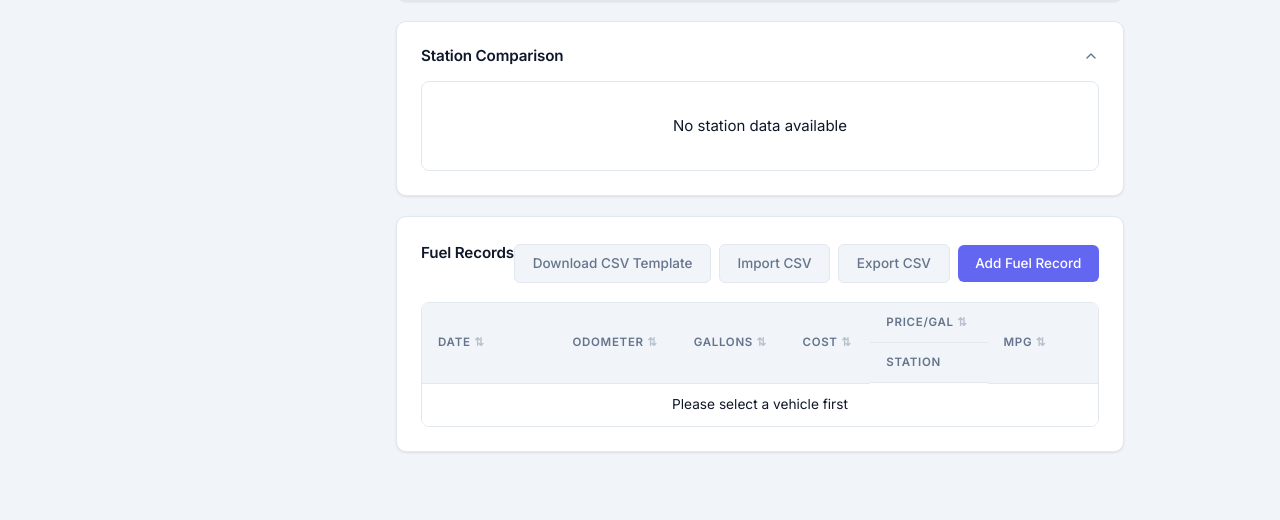
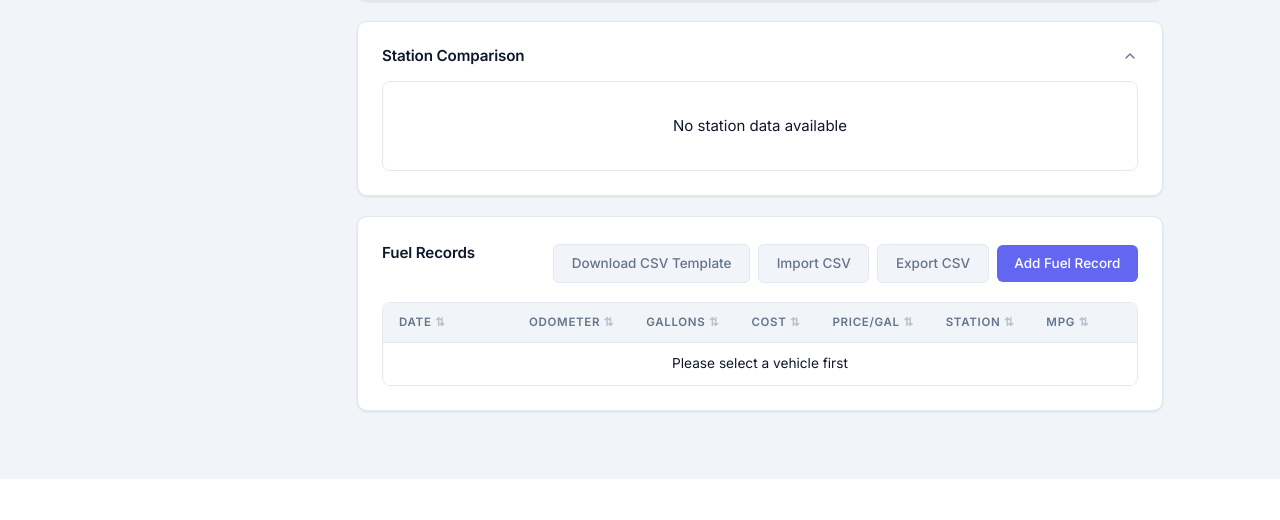
Before and after one commit to alreadyded1/VST, a Flask app: page /fuel in a window 1280 px wide. Shown: the part 959-1479 px from the top of the page. After the commit the page ends 1438 px from the top, so only its background shows below. Run offline with Flask 3, Linux system fonts and the light colour scheme; a user stored in the database is signed in; tables that the repository leaves empty hold one stand-in row (values such as "Sample post").

Commit message:
Show Price/Gal and Station as regular columns in fuel table
Removed hide-mobile class so both columns are always visible alongside the others.

Co-Authored-By: Claude Sonnet 4.6 <noreply@anthropic.com>

```diff
--- a/templates/fuel.html
+++ b/templates/fuel.html
@@ -206,8 +206,8 @@
                     <th class="sortable">Odometer</th>
                     <th class="sortable">Gallons</th>
                     <th class="sortable">Cost</th>
-                    <th class="sortable hide-mobile">Price/Gal</th>
-                    <th class="hide-mobile">Station</th>
+                    <th class="sortable">Price/Gal</th>
+                    <th class="sortable">Station</th>
                     <th class="sortable">MPG</th>
                     <th></th>
                 </tr>
@@ -386,8 +386,8 @@ function displayFuelRecords() {
                 <td>${record.odometer.toLocaleString()}</td>
                 <td>${record.gallons.toFixed(3)}</td>
                 <td>${formatCurrency(record.cost)}</td>
-                <td class="hide-mobile">${formatCurrency(pricePerGal)}</td>
-                <td class="hide-mobile">${record.station || 'N/A'}</td>
+                <td>${formatCurrency(pricePerGal)}</td>
+                <td>${record.station || 'N/A'}</td>
                 <td>${record.mpg ? record.mpg.toFixed(2) : 'N/A'}</td>
                 <td>
                     <div class="action-menu">
```
